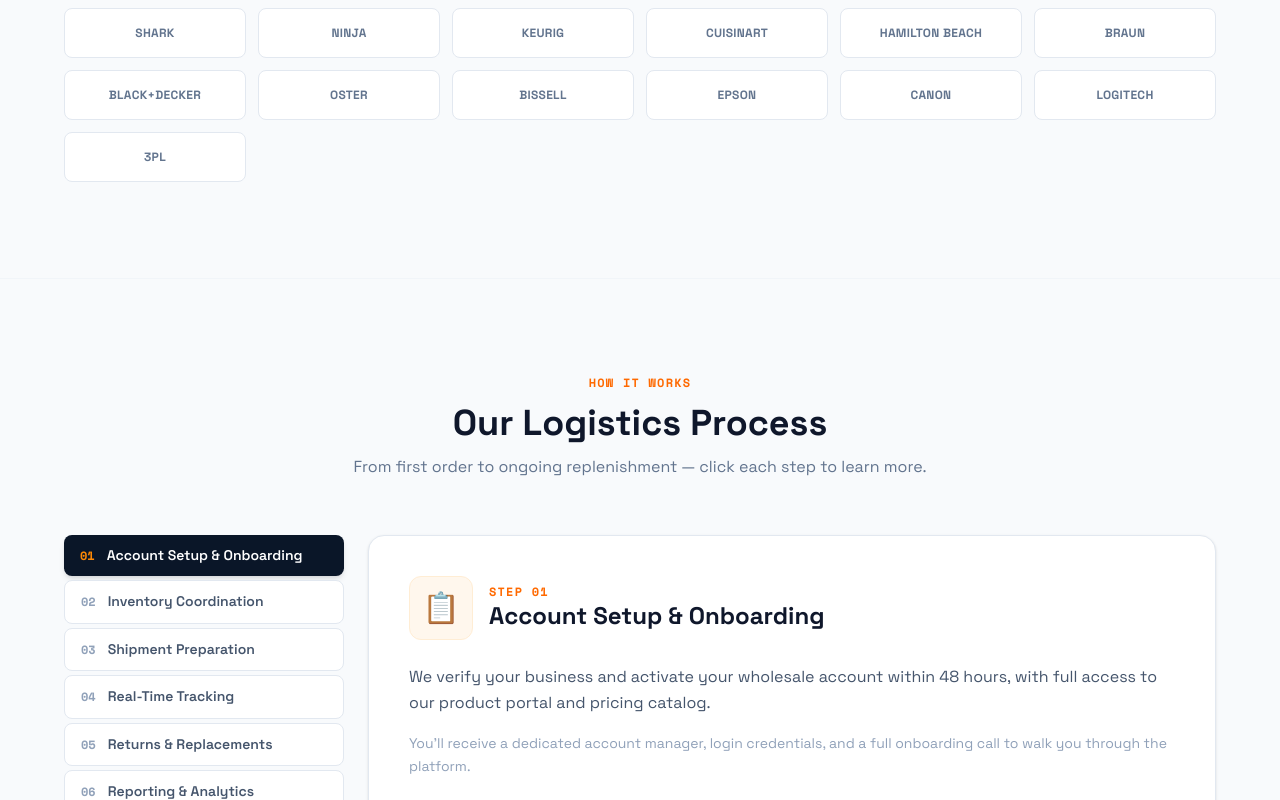
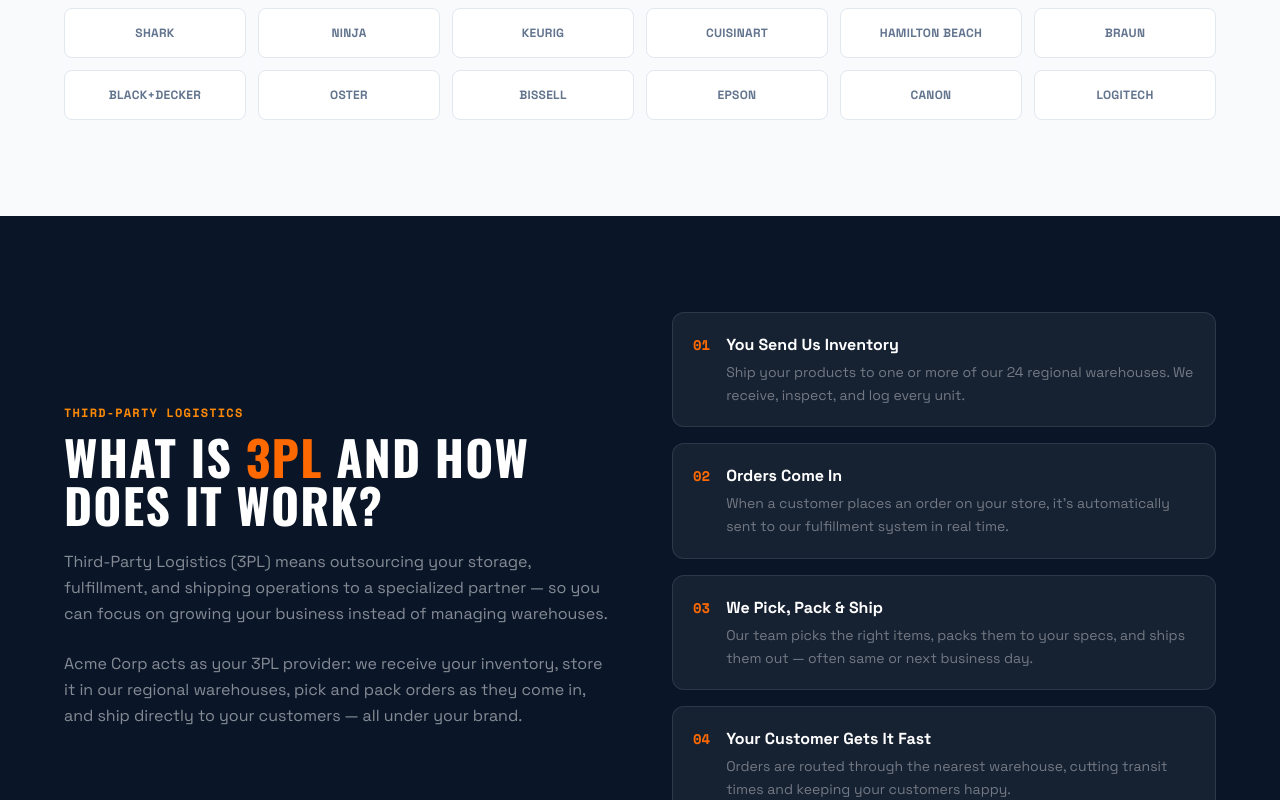
Before and after one commit to nelsonanaya1001-glitch/acme-landing, a Next.js app: page / in a window 1280 px wide. Shown: the part 2480-3280 px from the top of the page. Built offline with nearby package versions, Linux system fonts and the light colour scheme.

Commit message:
Remove 3PL from brands, add dedicated 3PL explainer section

```diff
--- a/app/page.tsx
+++ b/app/page.tsx
@@ -315,7 +315,7 @@
           <div className="grid grid-cols-3 md:grid-cols-6 gap-3">
             {[
               "Shark","Ninja","Keurig","Cuisinart","Hamilton Beach","Braun",
-              "Black+Decker","Oster","Bissell","Epson","Canon","Logitech","3PL",
+              "Black+Decker","Oster","Bissell","Epson","Canon","Logitech",
             ].map((b) => (
               <div
                 key={b}
@@ -324,6 +324,44 @@
                 {b}
               </div>
             ))}
+          </div>
+        </div>
+      </section>
+
+      {/* ── 3PL ── */}
+      <section className="py-24 px-6 bg-[#0a1628]">
+        <div className="max-w-6xl mx-auto">
+          <div className="grid md:grid-cols-2 gap-16 items-center">
+            {/* Left — what is 3PL */}
+            <div>
+              <p className="text-orange-400 text-xs font-bold uppercase tracking-widest font-mono mb-3">Third-Party Logistics</p>
+              <h2 className="text-4xl md:text-5xl font-bold text-white mb-5 uppercase tracking-wide" style={{ fontFamily: "var(--font-oswald)" }}>
+                What Is <span className="text-orange-500">3PL</span> and How Does It Work?
+              </h2>
+              <p className="text-white/50 leading-relaxed mb-6">
+                Third-Party Logistics (3PL) means outsourcing your storage, fulfillment, and shipping operations to a specialized partner — so you can focus on growing your business instead of managing warehouses.
+              </p>
+              <p className="text-white/50 leading-relaxed">
+                Acme Corp acts as your 3PL provider: we receive your inventory, store it in our regional warehouses, pick and pack orders as they come in, and ship directly to your customers — all under your brand.
+              </p>
+            </div>
+            {/* Right — how it works steps */}
+            <div className="flex flex-col gap-4">
+              {[
+                { n: "01", title: "You Send Us Inventory",      desc: "Ship your products to one or more of our 24 regional warehouses. We receive, inspect, and log every unit." },
+                { n: "02", title: "Orders Come In",             desc: "When a customer places an order on your store, it's automatically sent to our fulfillment system in real time." },
+                { n: "03", title: "We Pick, Pack & Ship",       desc: "Our team picks the right items, packs them to your specs, and ships them out — often same or next business day." },
+                { n: "04", title: "Your Customer Gets It Fast", desc: "Orders are routed through the nearest warehouse, cutting transit times and keeping your customers happy." },
+              ].map((s) => (
+                <div key={s.n} className="flex items-start gap-4 p-5 rounded-xl border border-white/10 bg-white/5 hover:bg-white/10 transition-all">
+                  <span className="text-orange-500 font-black font-mono text-sm shrink-0 mt-0.5">{s.n}</span>
+                  <div>
+                    <h3 className="text-white font-bold mb-1">{s.title}</h3>
+                    <p className="text-white/40 text-sm leading-relaxed">{s.desc}</p>
+                  </div>
+                </div>
+              ))}
+            </div>
           </div>
         </div>
       </section>
```
